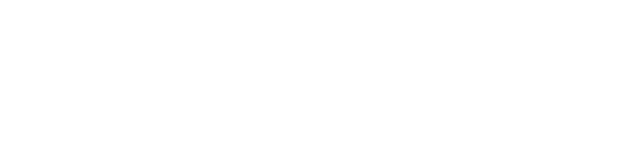
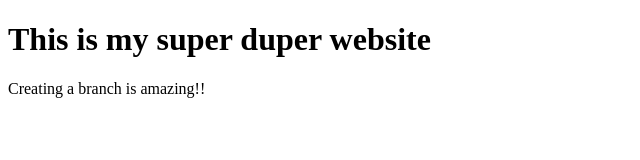
Before and after one commit to harry0316/gitbranch_practice, a plain HTML site: page index.html in a window 1280 px wide. Shown: the whole page, without its empty margins (0-640 px from the left). Drawn offline with Linux system fonts and the light colour scheme.

Commit message:
add css and edit html

```diff
--- a/index.html
+++ b/index.html
@@ -1,11 +1,12 @@
 <!DOCTYPE html>
 <html lang="en">
-<head>
-    <meta charset="UTF-8">
-    <meta name="viewport" content="width=device-width, initial-scale=1.0">
+  <head>
+    <meta charset="UTF-8" />
+    <meta name="viewport" content="width=device-width, initial-scale=1.0" />
     <title>Document</title>
-</head>
-<body>
-
-</body>
+  </head>
+  <body>
+    <h1>This is my super duper website</h1>
+    <p>Creating a branch is amazing!!</p>
+  </body>
 </html>
```
Also changed, not shown: css/styles.css (added), css/styles.scss (added).
